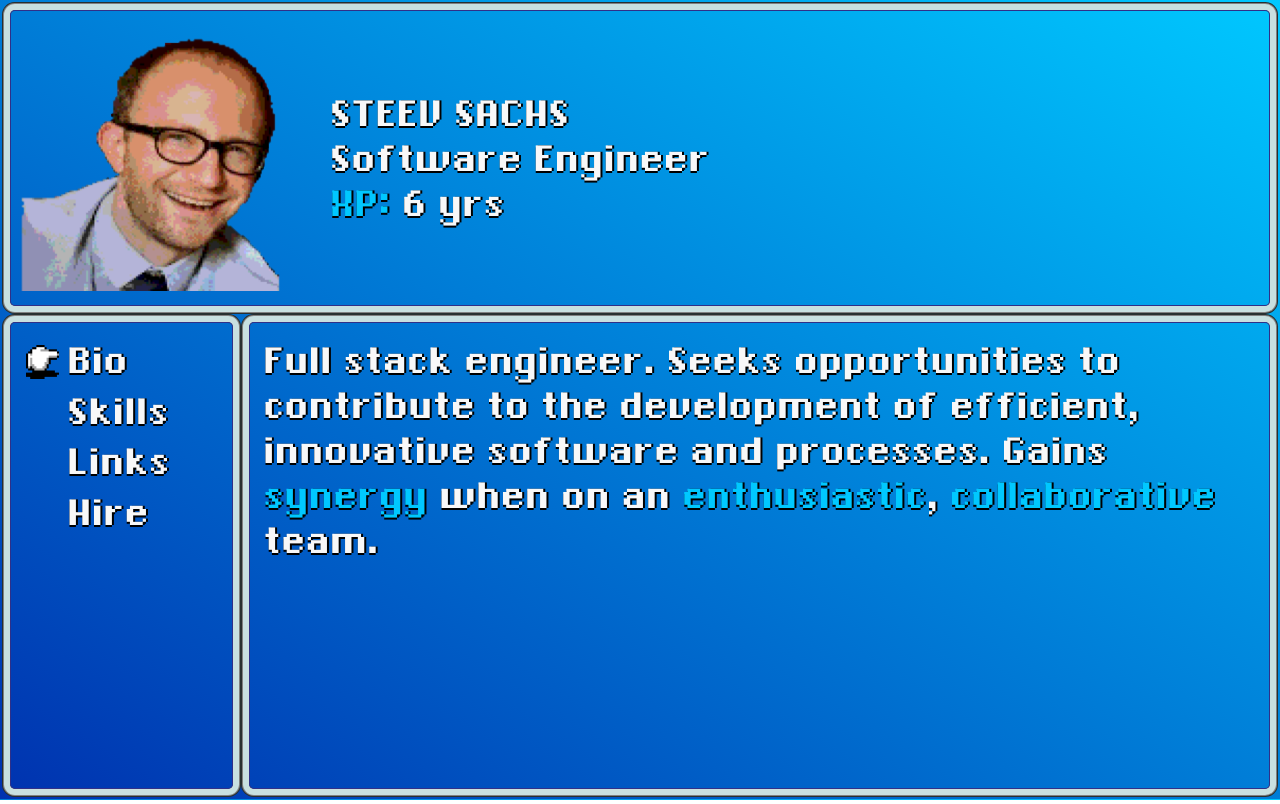
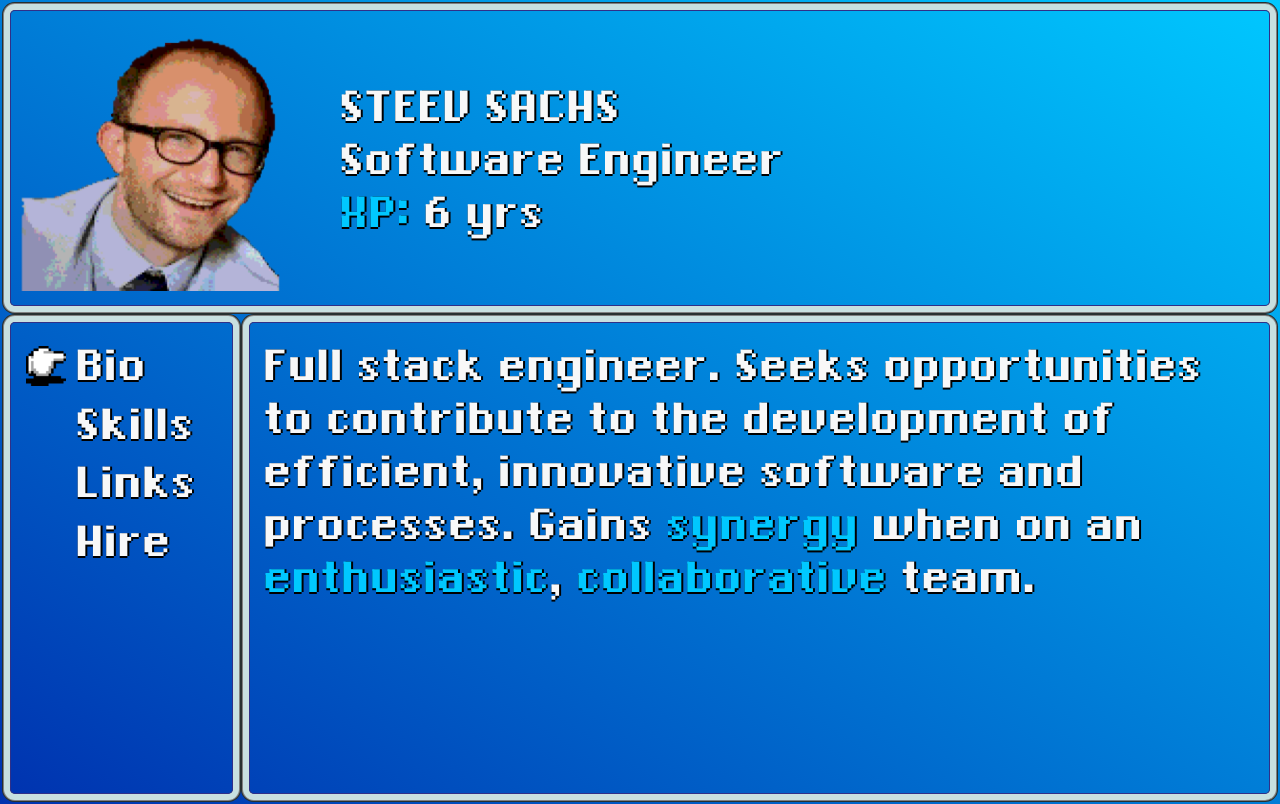
Before and after one commit to steevsachs/steevdev, a React app: page /bio in a window 1280 px wide. Built offline with nearby package versions, Linux system fonts and the light colour scheme; a web font is replaced by a local one.

Commit message:
Add Hire behavior

```diff
--- a/src/components/App.tsx
+++ b/src/components/App.tsx
@@ -13,12 +13,14 @@ import Skills from '../modules/skills/components/Skills'
 
 const styles = {
   body: {
+    flexGrow: 1,
     height: '100%',
   },
   container: css({
     display: 'flex',
     flexDirection: 'column',
     height: '100%',
+    minHeight: '100vh',
   }),
   header: css({
     alignItems: 'center',
--- a/src/components/MenuItem.tsx
+++ b/src/components/MenuItem.tsx
@@ -24,11 +24,25 @@ const styles = {
   }),
 }
 
-const MenuItem: React.FC<MenuItemProps> = ({ children, className, navItem, selected = false }) => (
-  <div className={css(styles.container(selected), className)}>
-    <Pointer className={!selected ? styles.hidden : ''} />
-    <Link to={`/${navItem}`}>{children}</Link>
-  </div>
-)
+const handleHireOnClick = () => {
+  window.location.href =
+    "mailto:steevsach.s@gmail.com?subject=Come work for me!&body=I'm prepared to make you an offer you can't refuse"
+}
+
+const MenuItem: React.FC<MenuItemProps> = ({ children, className, navItem, selected = false }) => {
+  const link =
+    navItem === NavItems.Hire ? (
+      <div onClick={handleHireOnClick}>{children}</div>
+    ) : (
+      <Link to={`/${navItem}`}>{children}</Link>
+    )
+
+  return (
+    <div className={css(styles.container(selected), className)}>
+      <Pointer className={!selected ? styles.hidden : ''} />
+      {link}
+    </div>
+  )
+}
 
 export default MenuItem
--- a/src/styles.ts
+++ b/src/styles.ts
@@ -52,7 +52,8 @@ const globalStyles: CSSObject[] = [
     },
     body: css(textStyles.whiteText, {
       '& #root': {
-        height: 'calc(100vh - 5px)',
+        height: 'calc(100% - 5px)',
+        minHeight: 'calc(100vh - 5px)',
       },
       '& a': {
         '&:hover': css(textStyles.blueText, {
@@ -62,7 +63,7 @@ const globalStyles: CSSObject[] = [
       },
       backgroundImage: 'linear-gradient(to top right, rgb(0, 50, 175), rgb(0, 200, 255))',
       fontFamily: '"Final Fantasy 3/6 Font", sans-serif',
-      fontSize: '4vw',
+      fontSize: 'calc(1em + 3.5vw)',
       fontWeight: 900,
       letterSpacing: 2,
       margin: 2,
```
